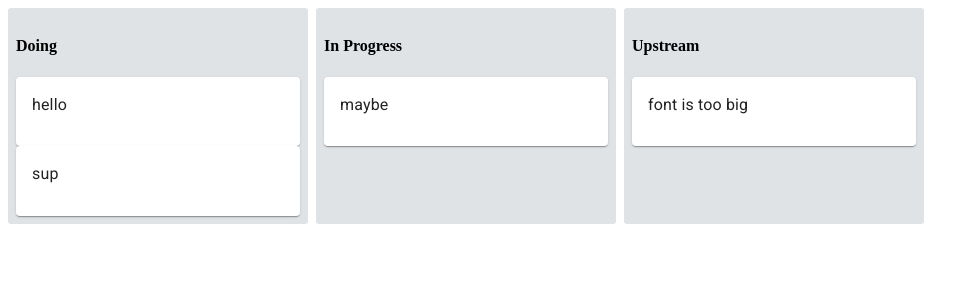
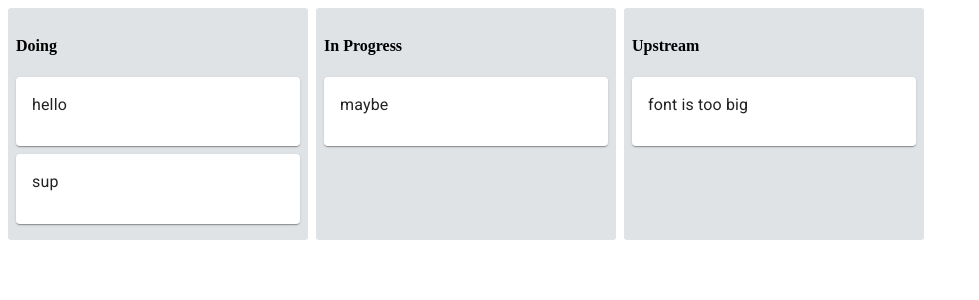
Before and after one commit to amancern3/Kanban-board-, a React (Create React App) app: page / in a window 1280 px wide. Shown: the top 300 px of the page, without its empty margins (0-979 px from the left). Built offline with nearby package versions, Linux system fonts and the light colour scheme.

Commit message:
fixed card spacing issue, next need to add functionality -- add, remove and custom columns

```diff
--- a/src/components/App.js
+++ b/src/components/App.js
@@ -22,7 +22,6 @@ const styles = {
   listsContainer: {
     display: "flex",
     flexDirection: "row",
-    marginRight: 8
   }
 };
 
--- a/src/components/Card.js
+++ b/src/components/Card.js
@@ -5,11 +5,9 @@ import CardContent from "@material-ui/core/CardContent";
 
 const card = ({text}) => {
   return(
-    <Card style = {styles.cardContainer}>
+    <Card style = {styles.cardContaniner}>
       <CardContent>
-        <Typography gutterBottom>
-          {text}
-          </Typography>
+        <Typography gutterBottom>{text}</Typography>
       </CardContent>
     </Card>
   );
@@ -19,5 +17,6 @@ const styles = {
   cardContaniner: {
     marginBottom: 8
   }
-}
+};
+
 export default card;
```
